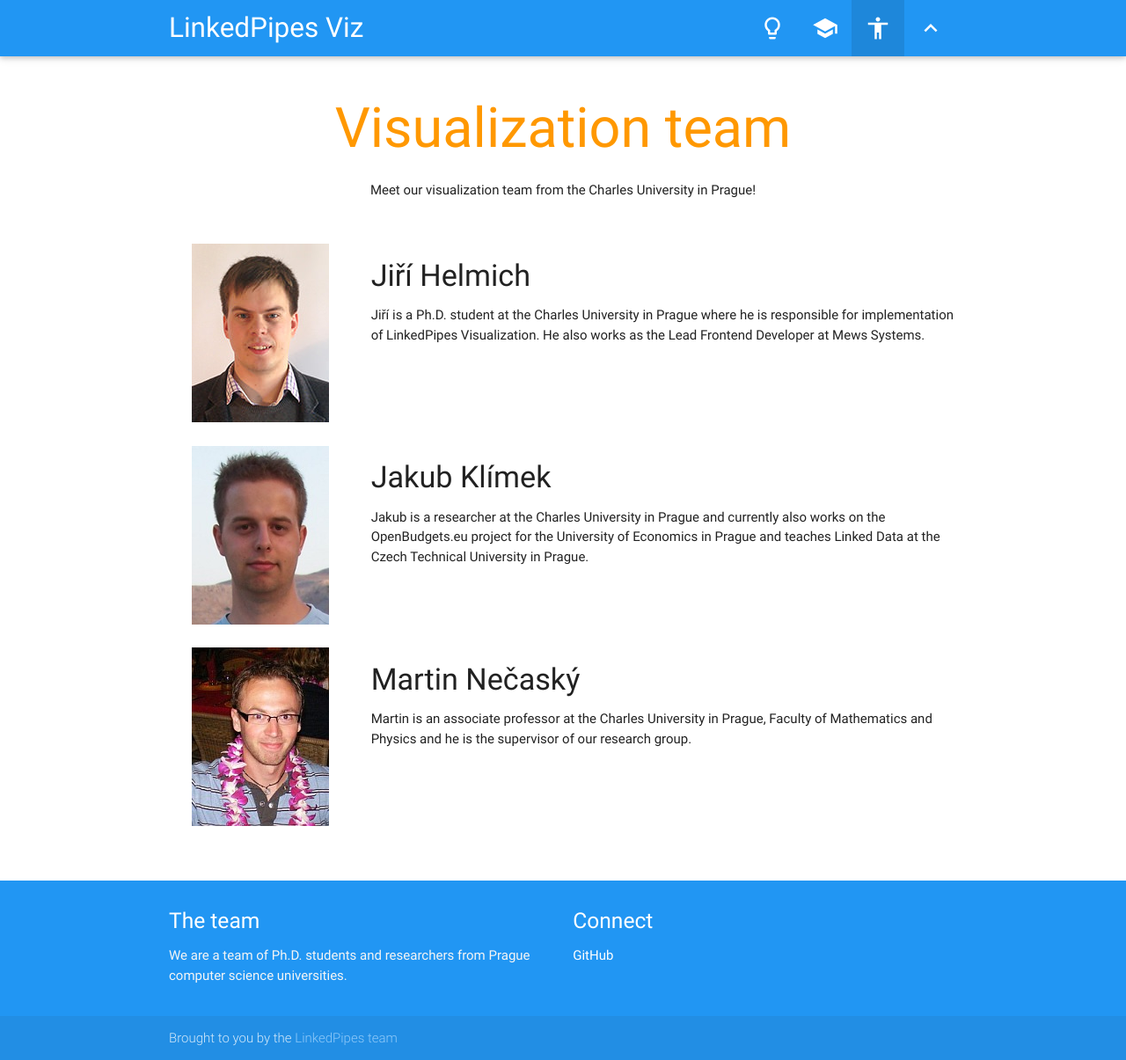
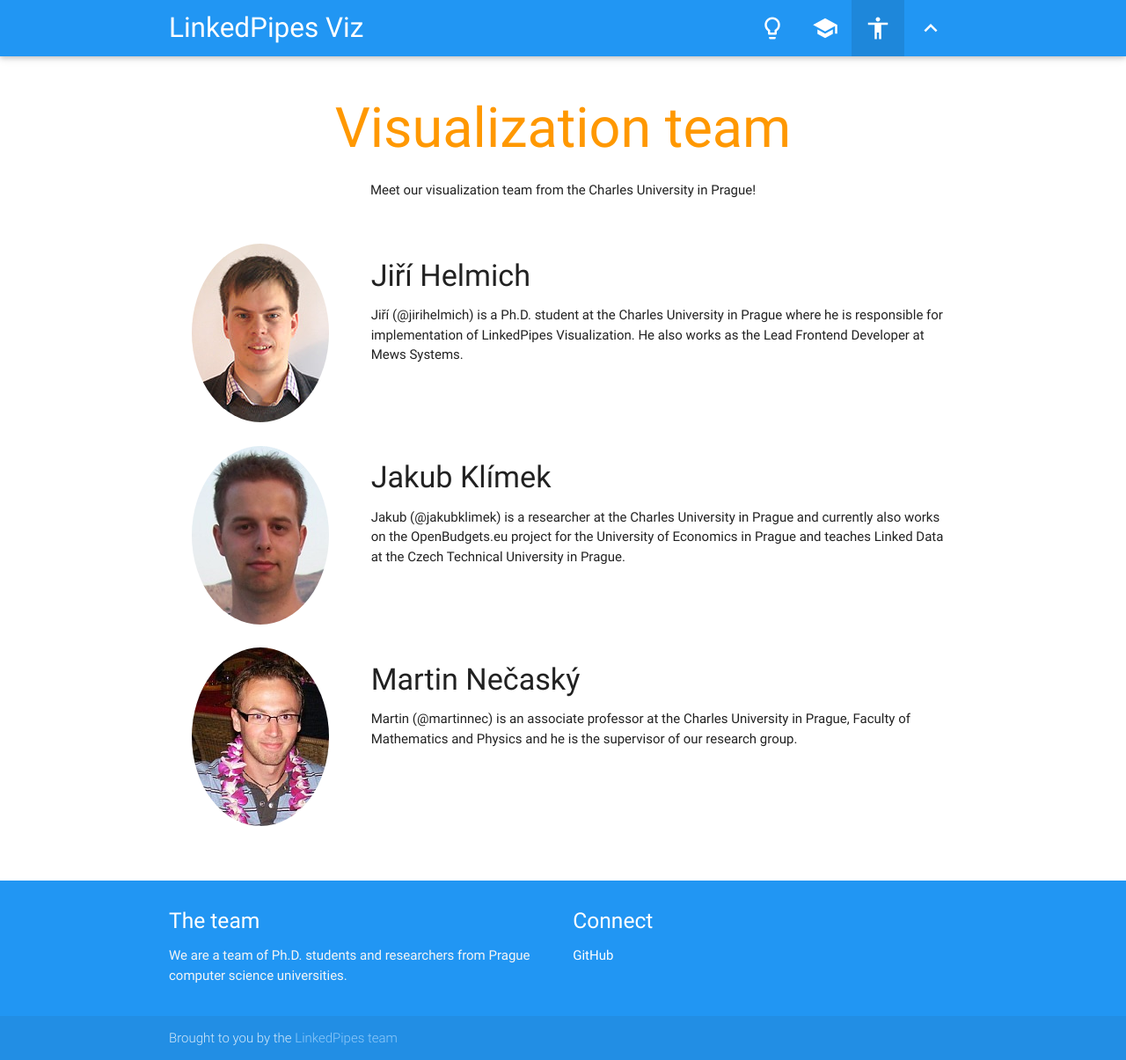
Before and after one commit to linkedpipes/visualizations, a Jekyll site: the page built from team/index.html, in a window 1280 px wide. Shown: the whole page at 88% size. Built offline with Jekyll 4.4.1, drawn with Linux system fonts in a browser that asks for light colours; nearby versions of some CDN libraries.

Commit message:
Circle team

```diff
--- a/team/index.html
+++ b/team/index.html
@@ -20,12 +20,12 @@ order: 5
 	<div class="row">
 	  <div class="col s12 m4 l3 center">
 		<div class="image-container">
-		  <img src="../assets/jirka.jpg">
+		  <img src="../assets/jirka.jpg" alt="Jiří Helmich" class="responsive-image circle">
 		</div>
 	  </div>
 	  <div class="col s12 m8 l9 center-on-small-only">
 		<h4>Jiří Helmich</h4>
-		<p>Jiří is a Ph.D. student at the Charles University in Prague where he is responsible for implementation of LinkedPipes Visualization.
+		<p>Jiří (@jirihelmich) is a Ph.D. student at the Charles University in Prague where he is responsible for implementation of LinkedPipes Visualization.
 		He also works as the Lead Frontend Developer at Mews Systems.</p>
 	  </div>
     </div>
@@ -33,24 +33,24 @@ order: 5
 	<div class="row">
 	  <div class="col s12 m4 l3 center">
 		<div class="image-container">
-		  <img src="../assets/kuba.jpg">
+		  <img src="../assets/kuba.jpg" alt="Jakub Klímek" class="responsive-image circle">
 		</div>
 	  </div>
 	  <div class="col s12 m8 l9 center-on-small-only">
 		<h4>Jakub Klímek</h4>
-		<p>Jakub is a researcher at the Charles University in Prague and currently also works on the OpenBudgets.eu project for the University of Economics in Prague and teaches Linked Data at the Czech Technical University in Prague.</p>
+		<p>Jakub (@jakubklimek) is a researcher at the Charles University in Prague and currently also works on the OpenBudgets.eu project for the University of Economics in Prague and teaches Linked Data at the Czech Technical University in Prague.</p>
 	  </div>
     </div>
 
 	<div class="row">
 	  <div class="col s12 m4 l3 center">
 		<div class="image-container">
-		  <img src="../assets/martin.jpg">
+		  <img src="../assets/martin.jpg" alt="Martin Nečaský" class="responsive-image circle">
 		</div>
 	  </div>
 	  <div class="col s12 m8 l9 center-on-small-only">
 		<h4>Martin Nečaský</h4>
-		<p>Martin is an associate professor at the Charles University in Prague, Faculty of Mathematics and Physics and he is the supervisor of our research group.</p>
+		<p>Martin (@martinnec) is an associate professor at the Charles University in Prague, Faculty of Mathematics and Physics and he is the supervisor of our research group.</p>
 	  </div>
     </div>
 
```
